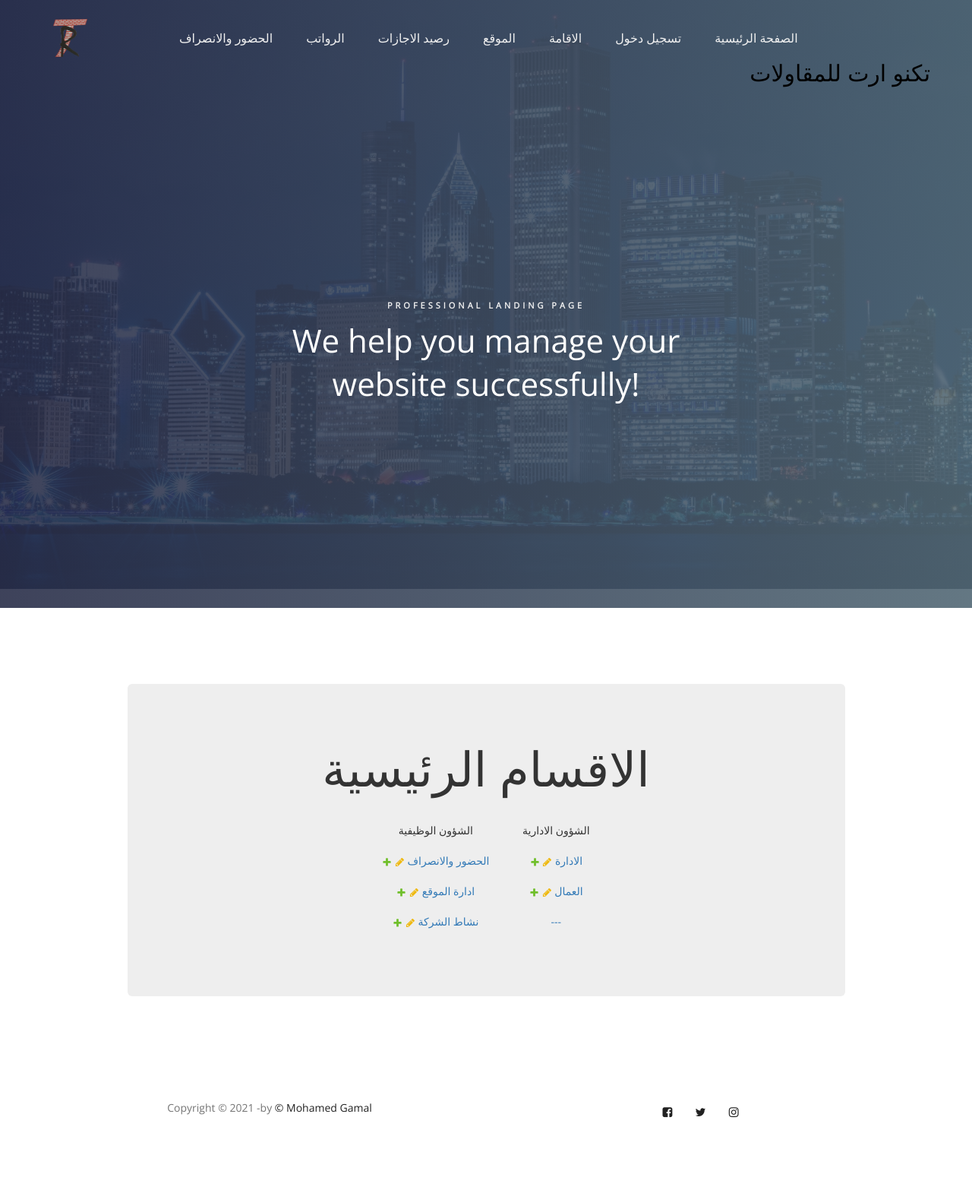
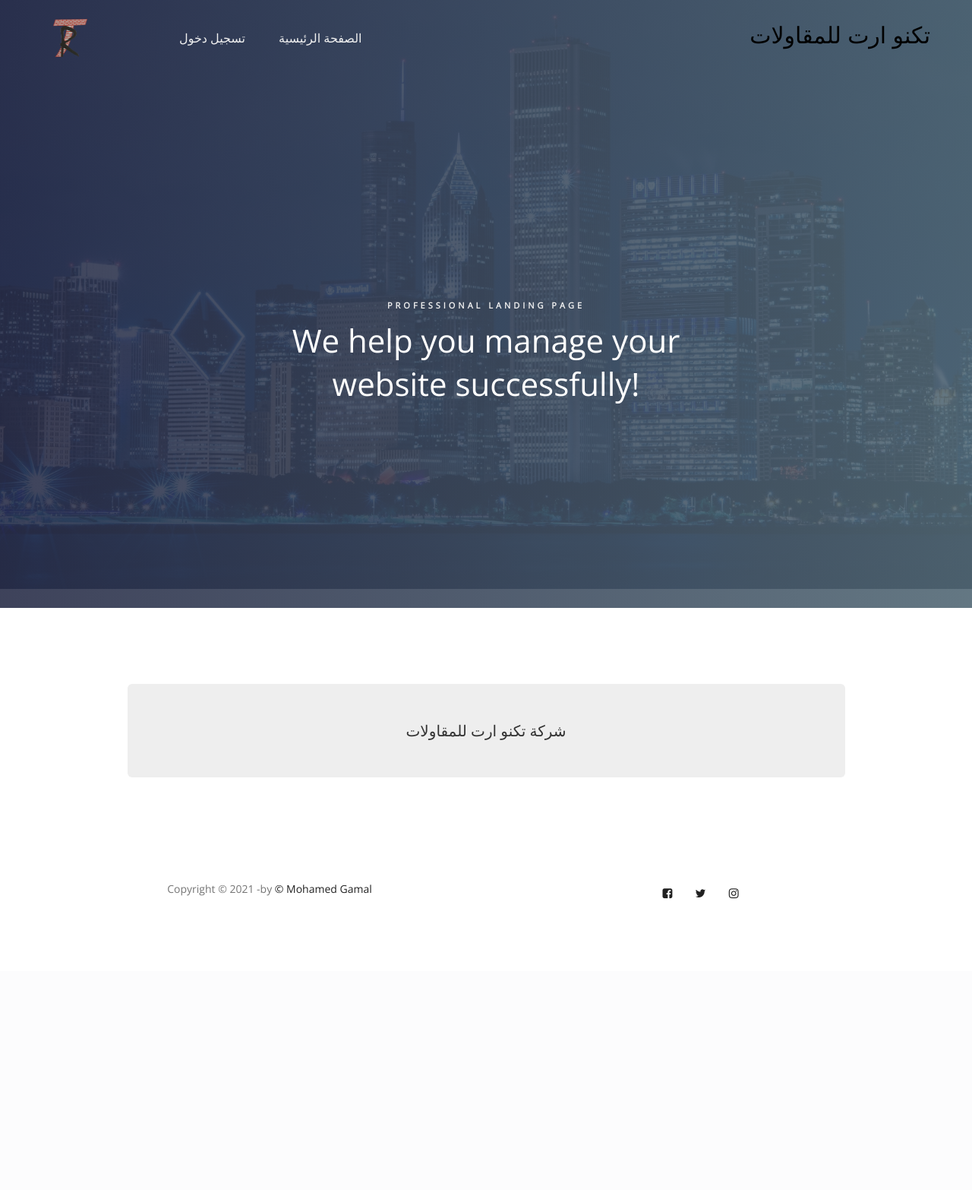
Before and after one commit to mohamedgamalmoha/Company-Management-System-, a Django app: page / in a window 1280 px wide. Shown: the whole page at 76% size. After the commit the page ends 1183 px from the top, so only its background shows below. Run offline with Django 3.2, Linux system fonts and the light colour scheme; some libraries are stand-ins or nearby versions.

Commit message:
Home Page Final

```diff
--- a/templates/base/nav.html
+++ b/templates/base/nav.html
@@ -13,14 +13,14 @@
            <!-- MENU LINKS -->
            <div class="collapse navbar-collapse">
                 <ul class="nav navbar-nav">
-                     <li><a href="{% url 'admin:affairs_month_changelist' %}" class="smoothScroll">الحضور والانصراف</a></li>
-                     <li><a href="{% url 'admin:accounts_worker_changelist' %}" class="smoothScroll">الرواتب</a></li>
-                     <li><a href="{% url 'admin:affairs_vacations_changelist' %}" class="smoothScroll">رصيد الاجازات</a></li>
-                     <li><a href="{% url 'admin:affairs_location_changelist' %}" class="smoothScroll">الموقع</a></li>
-                     <li><a href="{% url 'admin:accounts_worker_changelist' %}" class="smoothScroll">الاقامة</a></li>
                      {% if request.user.is_authenticated %}
                          {% if request.user.is_superuser %}
-                              <li><a href="{% url 'admin:index' %}" class="smoothScroll">الادارة</a></li>
+                            <li><a href="{% url 'admin:affairs_month_changelist' %}" class="smoothScroll">الحضور والانصراف</a></li>
+                            <li><a href="{% url 'admin:accounts_worker_changelist' %}" class="smoothScroll">الرواتب</a></li>
+                            <li><a href="{% url 'admin:affairs_vacations_changelist' %}" class="smoothScroll">رصيد الاجازات</a></li>
+                            <li><a href="{% url 'admin:affairs_location_changelist' %}" class="smoothScroll">الموقع</a></li>
+                            <li><a href="{% url 'admin:accounts_worker_changelist' %}" class="smoothScroll">الاقامة</a></li>
+                            <li><a href="{% url 'admin:index' %}" class="smoothScroll">الادارة</a></li>
                          {% endif %}
                          <li><a href="{% url 'accounts:logout' %}" class="smoothScroll">تسجيل خروج</a></li>
                      {% else %}
--- a/templates/home.html
+++ b/templates/home.html
@@ -22,52 +22,61 @@
           <div class="row">
                <div class="col-md-offset-1 col-md-10 col-sm-12">
                     <div class="jumbotron jumbotron-fluid">
+                         {% if request.user.is_authenticated and request.user.is_superuser %}
                          <div class="container">
-                              <h1 class="display-4">الاقسام الرئيسية</h1>
-
+                              <h1 class="display-4" style=" ">الاقسام الرئيسية</h1>
                               <div class="card border-primary mb-3" style="max-width: 18rem; display: inline-block; margin: 20px;;">
-                                   <div class="card-header">الشؤون الوظيفية</div>
+                                   <div class="card-header" style="font-size: 25px;">الشؤون الوظيفية</div>
                                    <div class="card-body text-primary">
                                         <div class="container" style="display: inline;">
                                              <a href="{% url 'admin:affairs_month_add' %}"><img src="{% static 'admin/img/icon-addlink.svg' %}" style="height10px; width10px"></a>
                                              <a href="{% url 'admin:affairs_month_changelist' %}"><img src="{% static 'admin/img/icon-changelink.svg' %}" style="height10px; width10px"></a>
-                                             <h5 class="card-title" style="display: inline;">الحضور والانصراف</h5>
+                                             <h5 class="card-title" style="display: inline; font-size: 20px;">الحضور والانصراف</h5>
                                         </div>
                                         <div class="container" style="display: inline;">
                                              <a href="{% url 'admin:affairs_location_add' %}"><img src="{% static 'admin/img/icon-addlink.svg' %}" style="height10px; width10px"></a>
                                              <a href="{% url 'admin:affairs_location_changelist' %}"><img src="{% static 'admin/img/icon-changelink.svg' %}" style="height10px; width10px"></a>
-                                             <h5 class="card-title" style="display: inline;">ادارة الموقع</h5>
+                                             <h5 class="card-title" style="display: inline; font-size: 20px;">ادارة الموقع</h5>
                                         </div>
                                         <div class="container" style="display: inline;">
                                              <a href="{% url 'admin:affairs_activity_add' %}"><img src="{% static 'admin/img/icon-addlink.svg' %}" style="height10px; width10px"></a>
                                              <a href="{% url 'admin:affairs_activity_changelist' %}"><img src="{% static 'admin/img/icon-changelink.svg' %}" style="height10px; width10px"></a>
-                                             <h5 class="card-title" style="display: inline;">نشاط الشركة</h5>
+                                             <h5 class="card-title" style="display: inline; font-size: 20px;">نشاط الشركة</h5>
+                                        </div>
                                    </div>
                               </div>
                          </div>
 
+                         <hr style="height:2px;border-width:0;color:gray;background-color:gray">
+                         <div class="card-header" style="font-size: 25px;">التقارير</div>
+                         <ul>
+                              <li style="display: inline; list-style: none; padding: 10px; font-size: 20px;"><a href="{% url 'admin:accounts_worker_changelist' %}" class="btn btn-info">الرواتب</a></li>
+                              <li style="display: inline; list-style: none; padding: 10px; font-size: 20px;"><a href="{% url 'admin:affairs_vacations_changelist' %}" class="btn btn-info">رصيد الاجازات</a></li>
+                              <li style="display: inline; list-style: none; padding: 10px; font-size: 20px;"><a href="{% url 'admin:affairs_month_changelist' %}" class="btn btn-info">الحضور والانصراف</a></li>
+                              <li style="display: inline; list-style: none; padding: 10px; font-size: 20px;"><a href="{% url 'admin:affairs_location_changelist' %}" class="btn btn-info">الموقع</a></li>
+                              <li style="display: inline; list-style: none; padding: 10px; font-size: 20px;"><a href="{% url 'admin:accounts_worker_changelist' %}" class="btn btn-info">الاقامة</a></li>
+                         </ul>
+
+                         <hr style="height:2px;border-width:0;color:gray;background-color:gray">
                          <div class="card border-primary mb-3" style="max-width: 18rem; display: inline-block; margin: 20px;;">
-                                   <div class="card-header">الشؤون الادارية</div>
+                              <div class="card-header" style="font-size: 25px;">الشؤون الادارية</div>
                               <div class="card-body text-primary">
                                    <div class="container" style="display: inline;">
                                         <a href="{% url 'admin:accounts_user_add' %}"><img src="{% static 'admin/img/icon-addlink.svg' %}" style="height10px; width10px"></a>
                                         <a href="{% url 'admin:accounts_user_changelist' %}"><img src="{% static 'admin/img/icon-changelink.svg' %}" style="height10px; width10px"></a>
-                                             <h5 class="card-title" style="display: inline;">الادارة</h5>
+                                        <h5 class="card-title" style="display: inline; font-size: 20px;">الادارة</h5>
                                    </div>
                                    <div class="container" style="display: inline;">
                                         <a href="{% url 'admin:accounts_worker_add' %}"><img src="{% static 'admin/img/icon-addlink.svg' %}" style="height10px; width10px"></a>
                                         <a href="{% url 'admin:accounts_worker_changelist' %}"><img src="{% static 'admin/img/icon-changelink.svg' %}" style="height10px; width10px"></a>
-                                             <h5 class="card-title" style="display: inline;">العمال</h5>
-                                        </div>
-                                         <div class="container" style="display: inline;">
-                                             <h5 class="card-title" style="display: inline;">---</h5>
-                                        </div>
-
+                                        <h5 class="card-title" style="display: inline; font-size: 20px;">العمال</h5>
                                    </div>
                               </div>
+                         </div>
+                         {% else %}
+                         <h5 class="card-title" style="display: inline; font-size: 20px;">شركة تكنو ارت للمقاولات</h5>
+                         {% endif %}
 
-
-                         </div>
                     </div>
                </div>
           </div>
```
Lines whose indentation alone changed are shown as unchanged.
